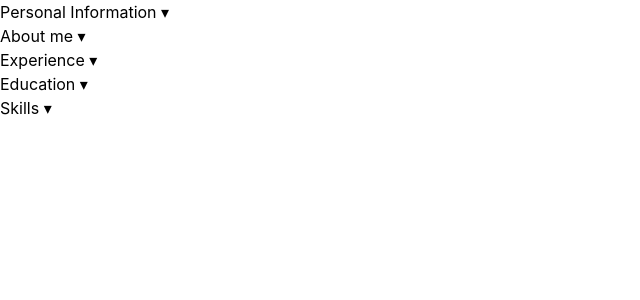
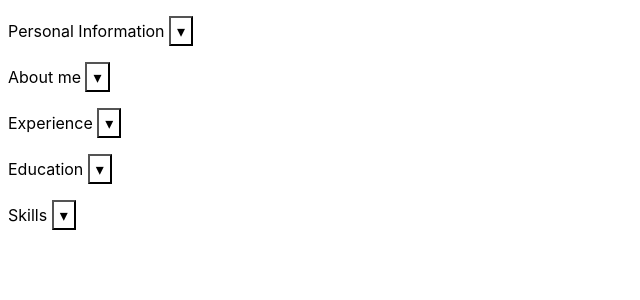
Before and after one commit to Marlonilao/Project-CV-Application, a React (Vite) app: page / in a window 1280 px wide. Shown: the top 300 px of the page, without its empty margins (0-640 px from the left). Built offline with nearby package versions, Linux system fonts and the light colour scheme.

Commit message:
add temporary default styles

```diff
--- a/src/App.css
+++ b/src/App.css
@@ -1 +1,6 @@
 @import 'tailwindcss';
+@layer base {
+  * {
+    all: revert;
+  }
+}
--- a/src/index.css
+++ b/src/index.css
@@ -1 +1,6 @@
 @import 'tailwindcss';
+@layer base {
+  * {
+    all: revert;
+  }
+}
```
